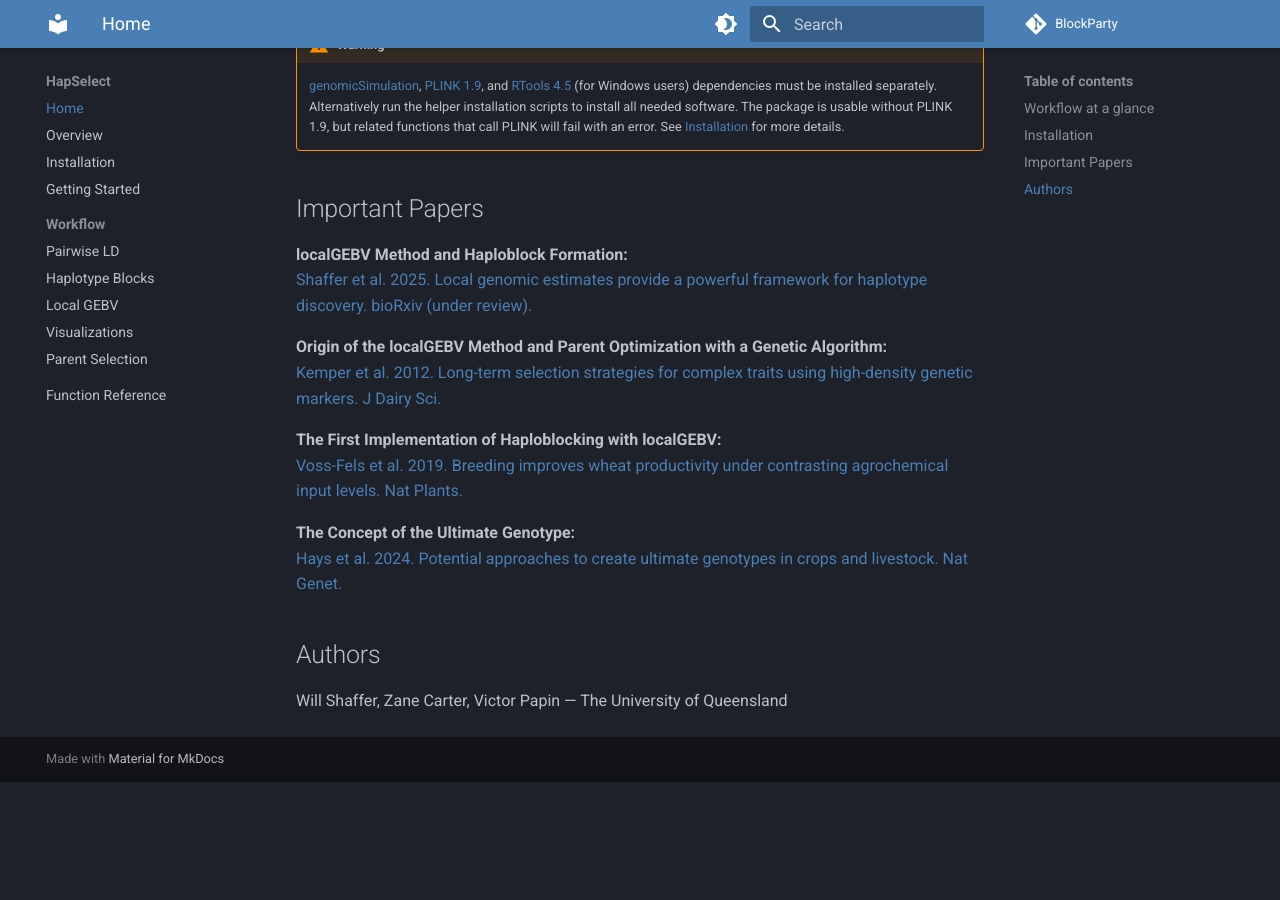
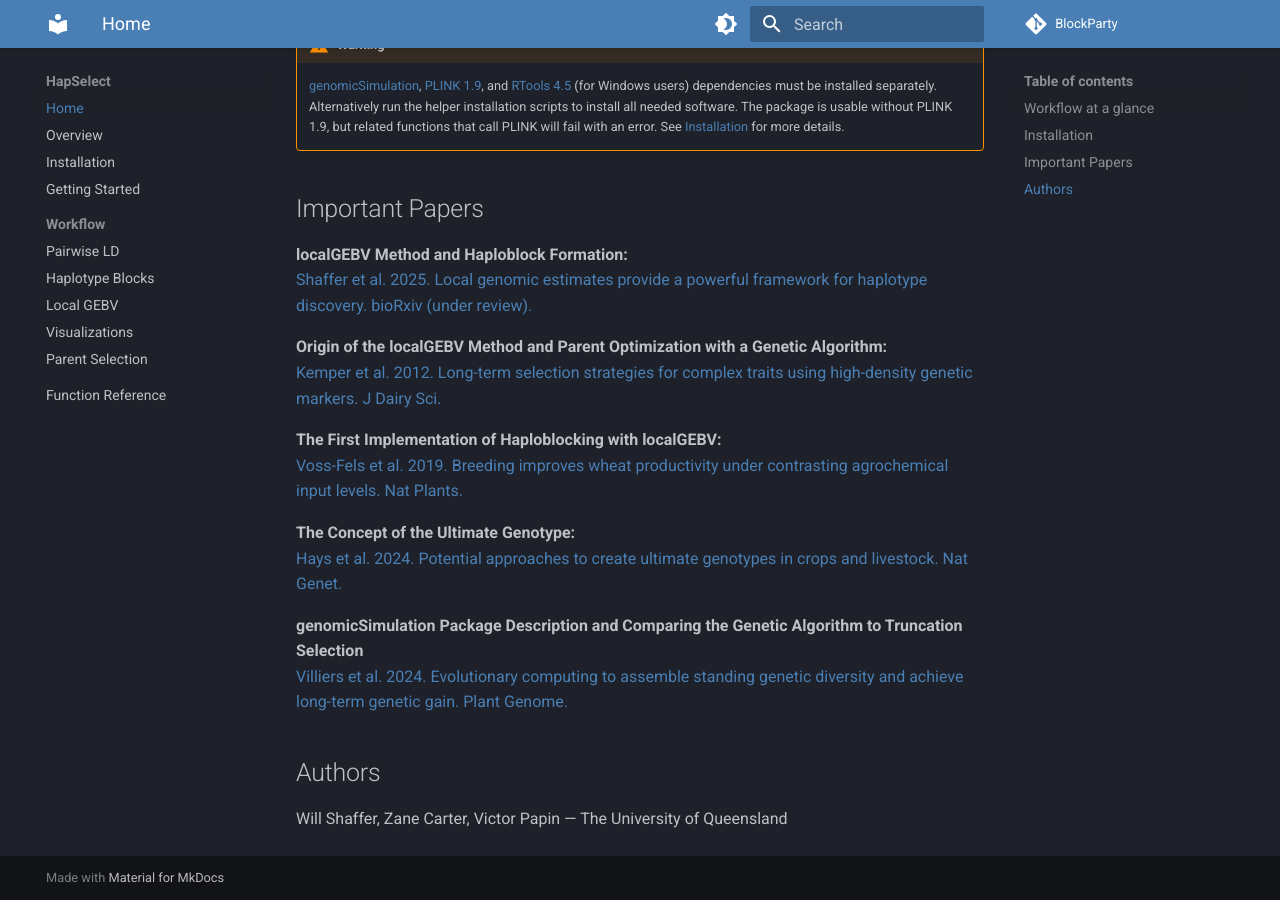
Before and after one commit to wrshf7/HapSelect-Docs, an MkDocs documentation site: the page built from docs/index.md, in a window 1280 px wide and 900 px high, scrolled down 1386 px. Built offline with MkDocs 1.6.1 and Material for MkDocs 9.7.7, drawn with Linux system fonts in a browser that asks for light colours; comment, search, counter and statistics services are not loaded; before the commit the page ends 2168 px from its top, so only the background shows below that.

Commit message:
Update index.md

```diff
--- a/docs/index.md
+++ b/docs/index.md
@@ -49,6 +49,9 @@ install.packages("path/to/HapSelect", type = "source", repos = NULL)
 <strong>The Concept of the Ultimate Genotype:</strong><br>
 [Hays et al. 2024. Potential approaches to create ultimate genotypes in crops and livestock. Nat Genet.](https://doi.org/10.1038/s41588-024-01942-0)
 
+<strong>genomicSimulation Package Description and Comparing the Genetic Algorithm to Truncation Selection</strong><br>
+[Villiers et al. 2024. Evolutionary computing to assemble standing genetic diversity and achieve long-term genetic gain. Plant Genome.](https://doi.org/10.1002/tpg2.20467)
+
 ## Authors
 
 Will Shaffer, Zane Carter, Victor Papin — The University of Queensland
```
